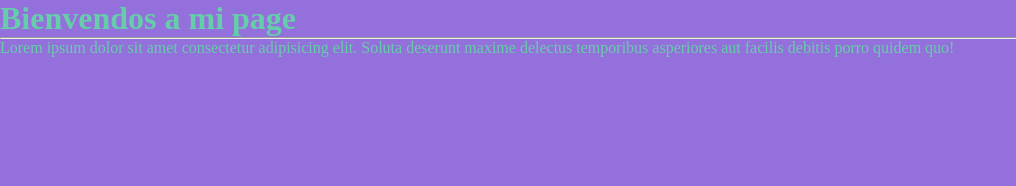
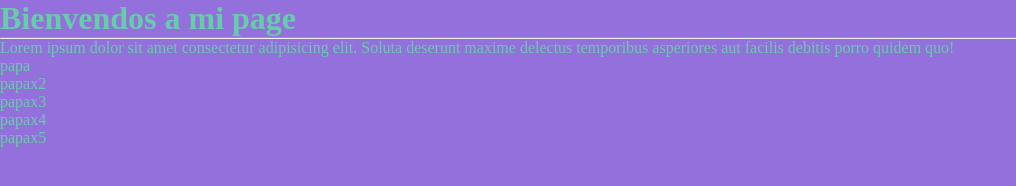
Before and after one commit to aaron-456/repo_aaron, a plain HTML site: page index.html in a window 1280 px wide. Shown: the whole page, without its empty margins (0-1016 px from the left). Drawn offline with Linux system fonts and the light colour scheme.

Commit message:
add_list

```diff
--- a/index.html
+++ b/index.html
@@ -11,5 +11,13 @@
     <h1>Bienvendos a mi page</h1>
     <hr>
     <p>Lorem ipsum dolor sit amet consectetur adipisicing elit. Soluta deserunt maxime delectus temporibus asperiores aut facilis debitis porro quidem quo!</p>
+
+    <div><ul>
+        <li>papa</li>
+        <li>papax2</li>
+        <li>papax3</li>
+        <li>papax4</li>
+        <li>papax5</li>
+    </ul></div>
 </body>
 </html>
```
